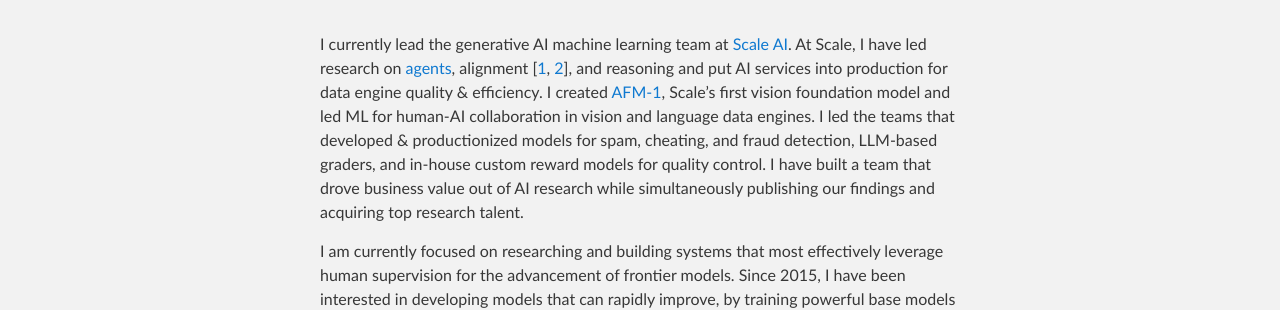
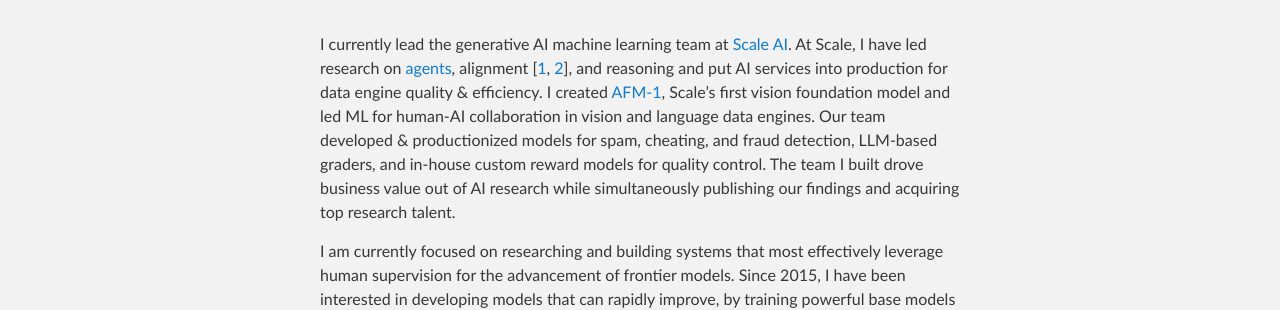
Before and after one commit to SMHendryx/SMHendryx.github.io, a Jekyll site: the page built from index.md, in a window 1280 px wide. Shown: the part 264-574 px from the top of the page. Built offline with Jekyll 4.4.1, drawn with Linux system fonts in a browser that asks for light colours.

Commit message:
Update index.md

```diff
--- a/index.md
+++ b/index.md
@@ -2,7 +2,7 @@
 layout: default
 ---
 
-I currently lead the generative AI machine learning team at [Scale AI](https://scale.com/). At Scale, I have led research on [agents](https://x.com/SeanHendryx/status/1836853180967031098), alignment [[1](https://x.com/SeanHendryx/status/1849522272824123686), [2](https://x.com/SeanHendryx/status/1854710361687310418)], and reasoning and put AI services into production for data engine quality & efficiency. I created [AFM-1](https://scale.com/blog/afm1), Scale's first vision foundation model and led ML for human-AI collaboration in vision and language data engines. I led the teams that developed & productionized models for spam, cheating, and fraud detection, LLM-based graders, and in-house custom reward models for quality control. I have built a team that drove business value out of AI research while simultaneously publishing our findings and acquiring top research talent.
+I currently lead the generative AI machine learning team at [Scale AI](https://scale.com/). At Scale, I have led research on [agents](https://x.com/SeanHendryx/status/1836853180967031098), alignment [[1](https://x.com/SeanHendryx/status/1849522272824123686), [2](https://x.com/SeanHendryx/status/1854710361687310418)], and reasoning and put AI services into production for data engine quality & efficiency. I created [AFM-1](https://scale.com/blog/afm1), Scale's first vision foundation model and led ML for human-AI collaboration in vision and language data engines. Our team developed & productionized models for spam, cheating, and fraud detection, LLM-based graders, and in-house custom reward models for quality control. The team I built drove business value out of AI research while simultaneously publishing our findings and acquiring top research talent.
 
 I am currently focused on researching and building systems that most effectively leverage human supervision for the advancement of frontier models. Since 2015, I have been interested in developing models that can rapidly improve, by training powerful base models either though [meta-learning](https://meta-learn.github.io/2020/papers/44_paper.pdf), [joint training](https://scale.com/blog/afm1), [online learning](https://neurips2021workshopfl.github.io/NFFL-2021/papers/2021/Hendryx2021.pdf), and improved calibration [[1](https://arxiv.org/abs/2311.14743), [2](https://arxiv.org/abs/2401.12129)]. Generally, I'm interested in technologies that can self-improve, collaborate with people, and improve human well-being.
 
```
